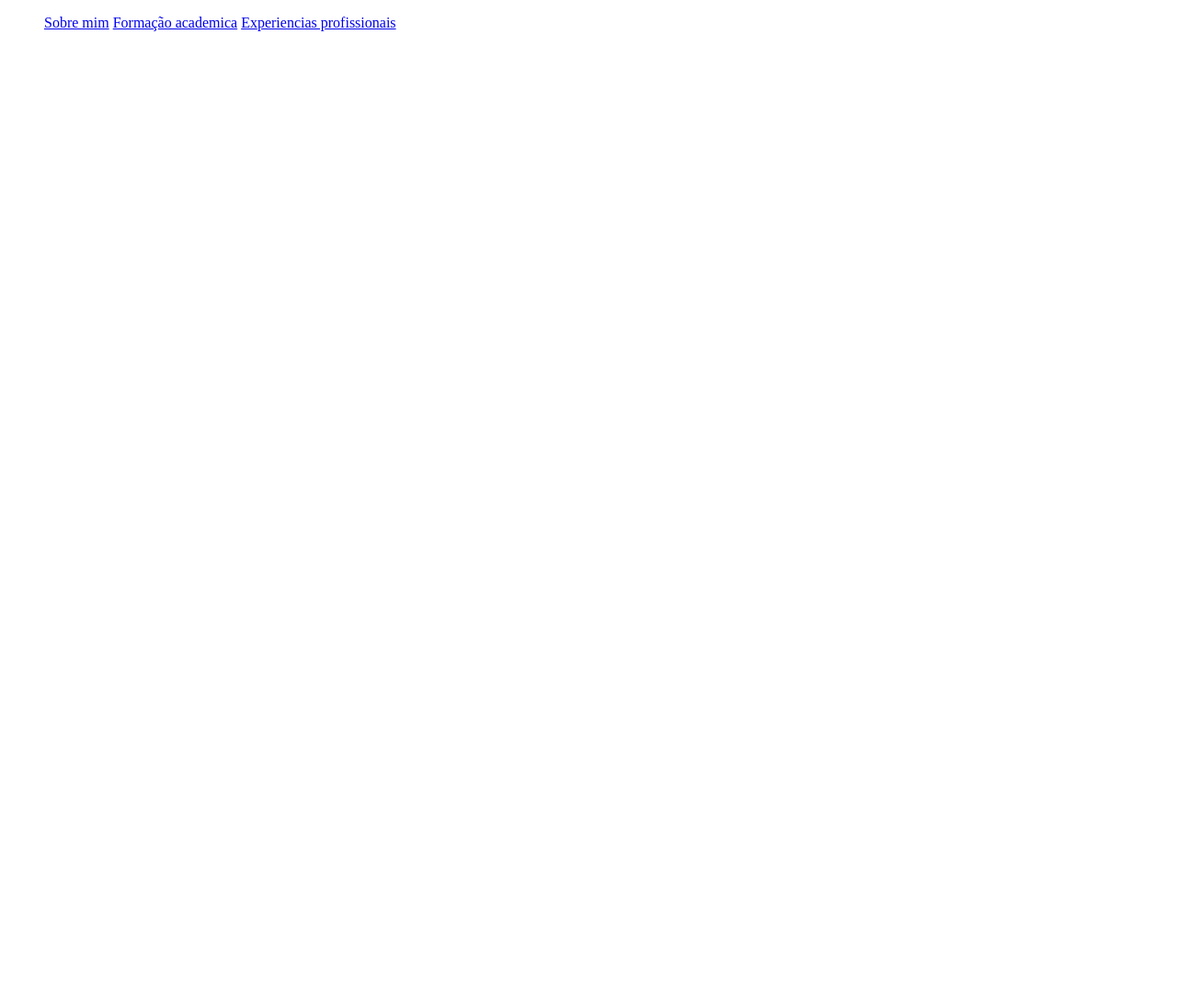
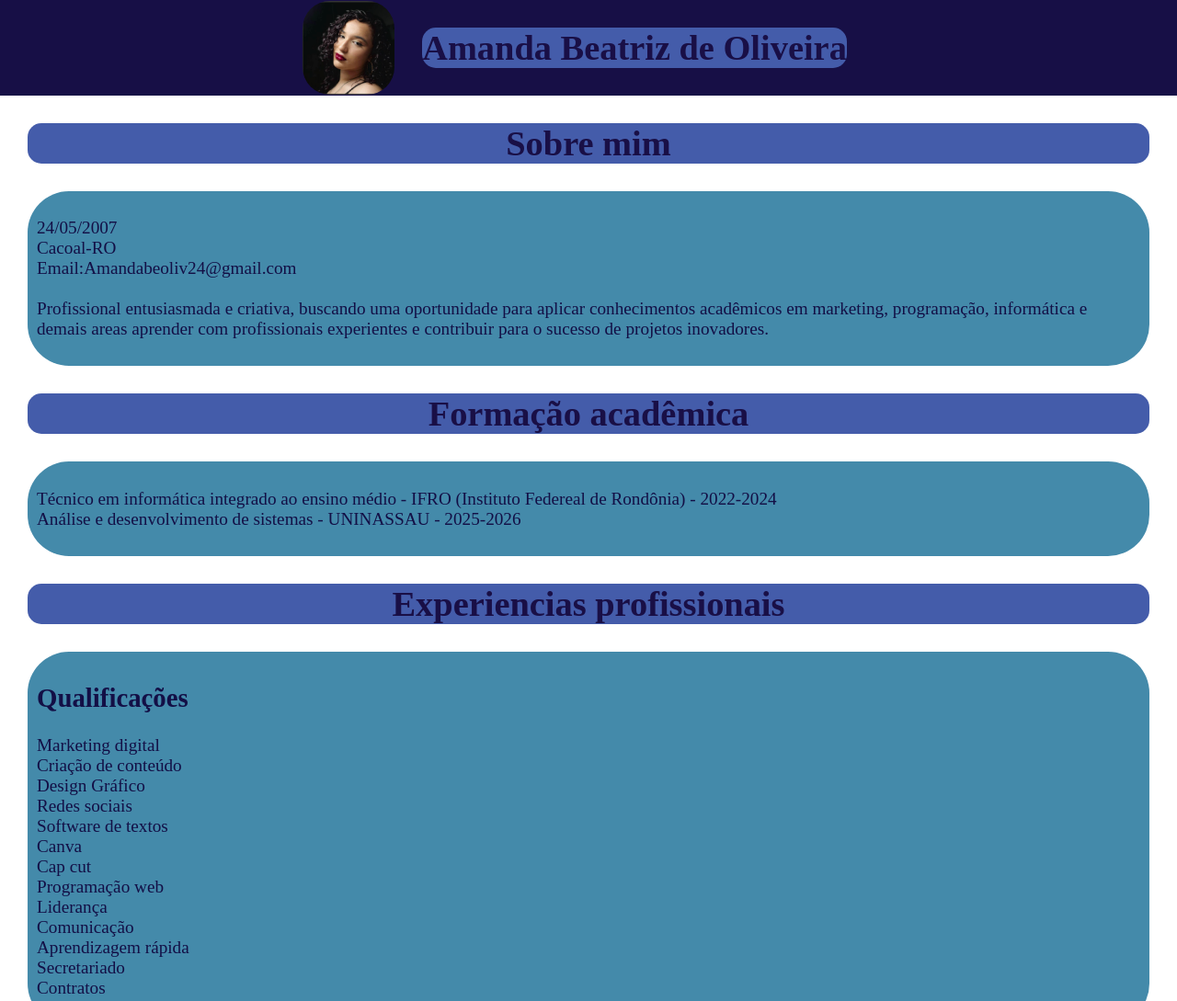
Before and after one commit to Mandxs24/TarefaFeita, a plain HTML site: page index.html in a window 1280 px wide. Shown: the top 1089 px of the page at 92% size. Before the commit the page ends 800 px from the top, so only its background shows below. Drawn offline with Linux system fonts and the light colour scheme.

Commit message:
branch da segunda aula

```diff
--- a/index.html
+++ b/index.html
@@ -4,26 +4,53 @@
 <head>
     <meta charset="UTF-8">
     <meta name="viewport" content="width=device-width, initial-scale=1.0">
+    <link rel="stylesheet" href="style.css">
     <title>Curriculo</title>
+
+
 </head>
 
 <body>
-    <header>
-        <div class="topo">
+    <header class="topo">
+        <img src="Captura de tela 2025-08-28 213444.png" alt="foto">
+        <H1>Amanda Beatriz de Oliveira</H1>
+    </header>
 
-            <nav>
-                <ul>
-                    <a href="#qm">Sobre mim</a>
-                    <a href="#formacao">Formação academica</a>
-                    <a href="#experiencia">Experiencias profissionais</a>
-                </ul>
-            </nav>
+    <main>
+        <H1>Sobre mim</H1>
+        <div class="item1">
+            <p>24/05/2007 <br>Cacoal-RO <br>
+                Email:Amandabeoliv24@gmail.com <br> <br>
+                Profissional entusiasmada e criativa, buscando uma oportunidade para aplicar conhecimentos acadêmicos em
+                marketing, programação, informática e demais areas aprender com profissionais experientes e contribuir
+                para o sucesso de projetos inovadores.</p>
+        </div>
 
-        </header>
-    </div>
+        <h1>Formação acadêmica</h1>
+        <div class="item2">
+            <p>Técnico em informática integrado ao ensino médio - IFRO (Instituto Federeal de Rondônia) - 2022-2024 <BR>
+                Análise e desenvolvimento de sistemas - UNINASSAU - 2025-2026 </p>
+        </div>
 
+        <h1>Experiencias profissionais</h1>
+        <div class="item3">
 
+            <h2>Qualificações</h2>
+            <p>Marketing digital <br>
+                Criação de conteúdo <br>
+                Design Gráfico <br>
+                Redes sociais <br>
+                Software de textos <br>
+                Canva <br>
+                Cap cut <br>
+                Programação web <br>
+                Liderança <br>
+                Comunicação <br>
+                Aprendizagem rápida <br>
+                Secretariado <br>
+                Contratos</p>
+        </div>
 
-</body>
+    </main </body>
 
 </html>
--- a/style.css
+++ b/style.css
@@ -0,0 +1,103 @@
+
+.topo {
+    background-color: #170f46;
+    display: flex;
+    justify-content: center;
+    align-items: center;
+
+}
+
+img{
+    max-width: 100px;
+    border-radius: 30px;
+}
+.menu {
+    display: flex;
+    overflow: hidden;
+    position: sticky;
+    top: 0px;
+    text-align: center;
+}
+
+.menu a:hover {
+    font-weight: bolder;
+    color: #fff;
+    border-radius: 25px;
+}
+
+/*corpo*/
+
+body {
+    color: #130f46;
+    margin: 0px;
+    padding: 0px;
+    list-style: none;
+    font-size: 1.2rem;
+    background-attachment: scroll;
+
+}
+
+.test {
+    width: 100%;
+    display: flex;
+    justify-content: center;
+}
+
+h1 {
+    color: #190f46;
+    font-weight: bolder;
+    text-align: center;
+    margin:30px;
+    background-color: #445caa;
+    border-radius: 15px;
+}
+
+/*Flexbox*/
+
+main{
+    justify-content: center;
+
+}
+.item1 {
+    background-color: #448aaa;
+    align-items: baseline;
+    padding: 10px;
+    border-radius: 45px;
+    margin: 30px;
+
+
+
+}
+
+.item2 {
+    background-color: #448aaa;
+    justify-content: flex;
+    padding: 10px;
+    border-radius: 45px;
+    margin: 30px;
+
+}
+
+.item3 {
+    background-color: #448aaa;
+    justify-content: flex;
+    padding: 10px;
+    border-radius: 45px;
+    margin: 30px;
+}
+
+h5, h6 {
+    margin: 5px;
+}
+
+.fundo {
+    padding: 1px;
+    background-color: #190f46;
+    color: #448aaa;
+    text-align: center;
+    margin-bottom: 0;
+}
+
+.fundo a {
+    color: #448aaa;
+}
```
Also changed, not shown: Captura de tela 2025-08-28 213444.png (added).
